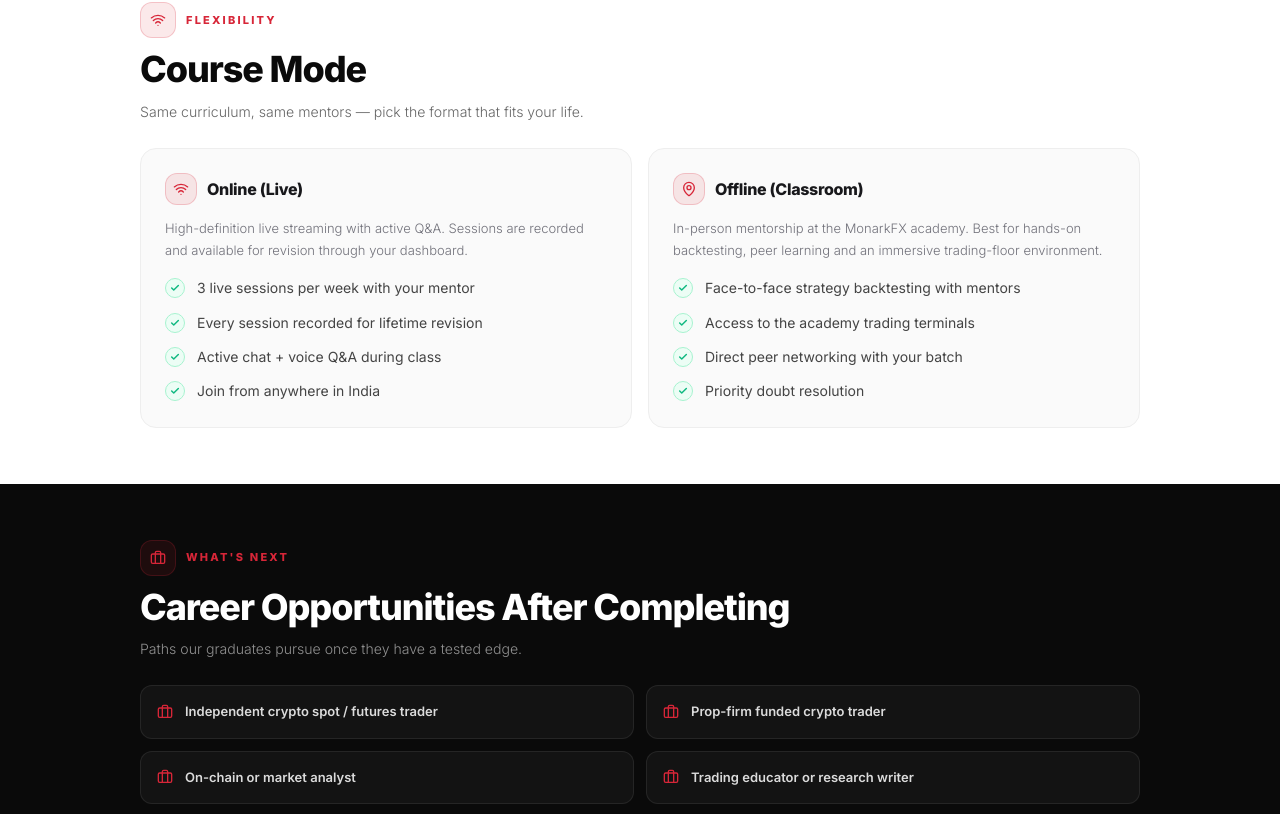
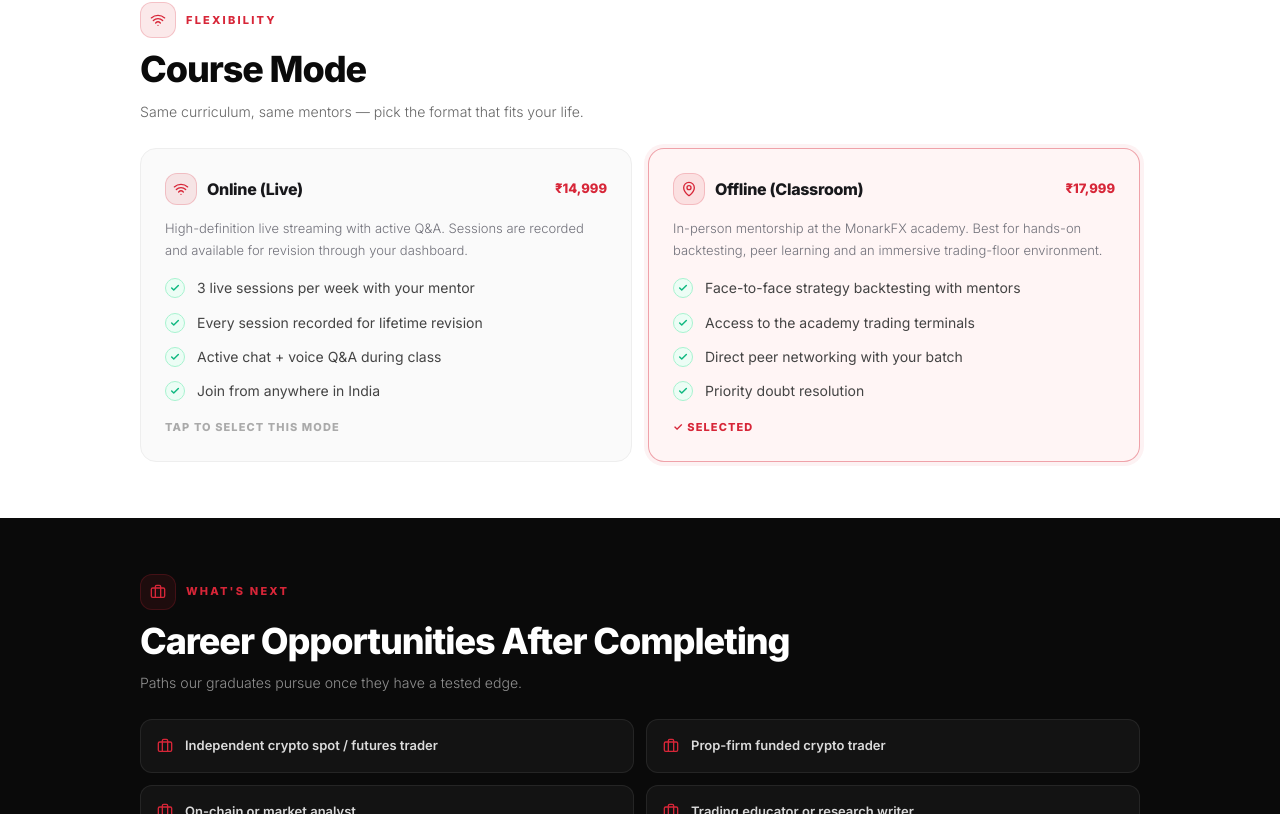
Before and after one commit to dineshv18/Monarkfx, a Next.js app in the folder client/: page /courses/programs/crypto-institutional-edge in a window 1280 px wide. Shown: the part 3846-4660 px from the top of the page. Built offline with nearby package versions, Linux system fonts and the light colour scheme; no server answers.

Commit message:
feat: update enrollUrl to include mode and price details in WhatsApp message

```diff
--- a/client/src/app/(pages)/(user)/courses/programs/[slug]/program-view.tsx
+++ b/client/src/app/(pages)/(user)/courses/programs/[slug]/program-view.tsx
@@ -26,10 +26,12 @@ import { FaWhatsapp } from "react-icons/fa";
 import type { Program } from "../programs-data";
 
 const WHATSAPP = "https://wa.me/918750475852?text=";
-const enrollUrl = (name: string, mode?: string) =>
+const enrollUrl = (name: string, mode?: "Online" | "Offline", price?: string) =>
     `${WHATSAPP}${encodeURIComponent(
-        `Hi MonarkFX Team,\n\nI want to enroll in the *${name}*${mode ? ` (${mode})` : ""
-        } program. Please share batch details, fees and schedule.\n\nThank you!`
+        `Hi MonarkFX Team,\n\nI want to enroll in the *${name}* program.\n` +
+        (mode ? `*Mode:* ${mode}\n` : "") +
+        (price ? `*Price:* ₹${price} + GST\n` : "") +
+        `\nPlease share batch details, schedule and payment options.\n\nThank you!`
     )}`;
 
 /* ── Section shell ── */
@@ -773,16 +775,31 @@ export default function ProgramView({
                 icon={Wifi}
             >
                 <div className="grid md:grid-cols-2 gap-4">
-                    {program.modes.map((m, i) => (
-                        <div
+                    {program.modes.map((m, i) => {
+                        const isOnline = m.name.toLowerCase().includes("online");
+                        const modeKey = isOnline ? "Online" : "Offline";
+                        const selected = mode === modeKey;
+                        const modePrice = isOnline
+                            ? program.priceOnline
+                            : program.priceOffline;
+                        return (
+                            <button
                                 key={i}
-                            className="rounded-2xl p-6"
+                                type="button"
+                                onClick={() => setMode(modeKey)}
+                                className="text-left rounded-2xl p-6 cursor-pointer transition-all duration-200"
                                 style={{
-                                background: "#FAFAFA",
-                                border: "1.5px solid #EEE",
+                                    background: selected ? "#FFF5F5" : "#FAFAFA",
+                                    border: selected
+                                        ? "1.5px solid rgba(215,38,56,0.4)"
+                                        : "1.5px solid #EEE",
+                                    boxShadow: selected
+                                        ? "0 0 0 4px rgba(215,38,56,0.06)"
+                                        : "none",
                                 }}
                             >
-                            <div className="flex items-center gap-2.5 mb-3">
+                                <div className="flex items-center justify-between gap-2 mb-3">
+                                    <div className="flex items-center gap-2.5">
                                         <span
                                             className="w-8 h-8 rounded-lg flex items-center justify-center"
                                             style={{
@@ -790,7 +807,7 @@ export default function ProgramView({
                                                 border: "1px solid rgba(215,38,56,0.2)",
                                             }}
                                         >
-                                    {m.name.toLowerCase().includes("online") ? (
+                                            {isOnline ? (
                                                 <Wifi className="w-4 h-4 text-[#D72638]" />
                                             ) : (
                                                 <MapPin className="w-4 h-4 text-[#D72638]" />
@@ -803,6 +820,16 @@ export default function ProgramView({
                                             {m.name}
                                         </h3>
                                     </div>
+                                    <span
+                                        className="text-[13px] font-black shrink-0"
+                                        style={{
+                                            fontFamily: "var(--font-playfair), serif",
+                                            color: "#D72638",
+                                        }}
+                                    >
+                                        ₹{modePrice}
+                                    </span>
+                                </div>
                                 <p
                                     className="text-[13px] leading-[1.7] text-zinc-500 font-light mb-4"
                                     style={{ fontFamily: "var(--font-dm-sans), sans-serif" }}
@@ -810,8 +837,18 @@ export default function ProgramView({
                                     {m.description}
                                 </p>
                                 <BulletList items={m.points} />
-                        </div>
-                    ))}
+                                <span
+                                    className="inline-flex items-center gap-1.5 mt-4 text-[11px] font-extrabold uppercase tracking-[0.1em]"
+                                    style={{
+                                        fontFamily: "var(--font-dm-sans), sans-serif",
+                                        color: selected ? "#D72638" : "#AAA",
+                                    }}
+                                >
+                                    {selected ? "✓ Selected" : "Tap to select this mode"}
+                                </span>
+                            </button>
+                        );
+                    })}
                 </div>
             </Section>
 
```
Lines whose indentation alone changed are shown as unchanged.
